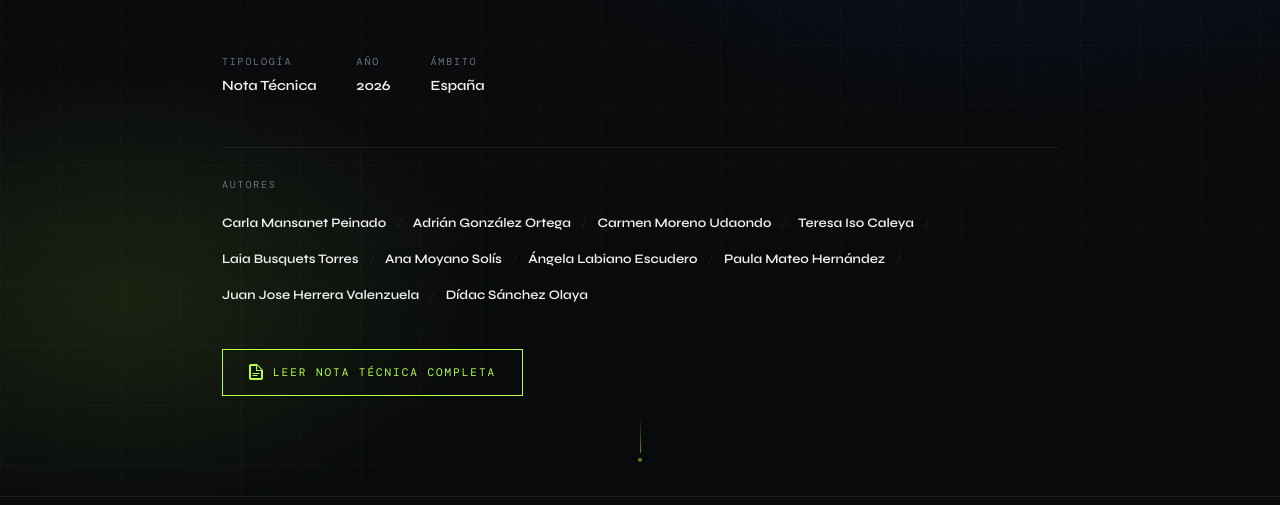
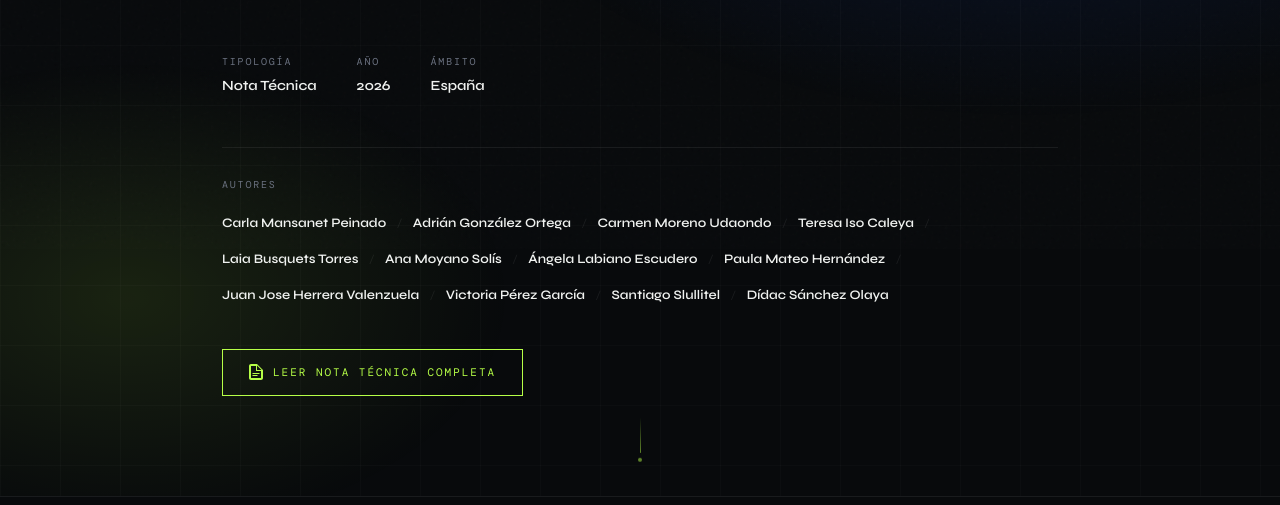
Before and after one commit to SkullkyAI/ZYNK, a website: page index.html in a window 1280 px wide. Shown: the part 551-1056 px from the top of the page. Drawn offline with nearby package versions, Linux system fonts and the light colour scheme; a web font is replaced by a local one.

Commit message:
chore: add Vercel ignore rules, configure Claude local settings, and update author links in index.html

```diff
--- a/index.html
+++ b/index.html
@@ -1476,6 +1476,11 @@
                             class="author-link">Paula Mateo Hernández</a><span class="author-sep">/</span></li>
                     <li><a href="https://www.linkedin.com/in/juanjoseherreravalenzuela/" target="_blank" rel="noopener"
                             class="author-link">Juan Jose Herrera Valenzuela</a><span class="author-sep">/</span></li>
+                    <li><a href="https://www.linkedin.com/in/victoria-p%C3%A9rez-garc%C3%ADa-/" target="_blank"
+                            rel="noopener" class="author-link">Victoria Pérez García</a><span
+                            class="author-sep">/</span></li>
+                    <li><a href="https://www.linkedin.com/in/santiagoslullitel/" target="_blank" rel="noopener"
+                            class="author-link">Santiago Slullitel</a><span class="author-sep">/</span></li>
                     <li><a href="https://www.linkedin.com/in/d%C3%ADdac-s%C3%A1nchez-olaya-31a2641b1/" target="_blank"
                             rel="noopener" class="author-link">Dídac Sánchez Olaya</a><span class="author-sep">/</span>
                     </li>
```
Also changed, not shown: .claude/settings.local.json, 1 other file.
